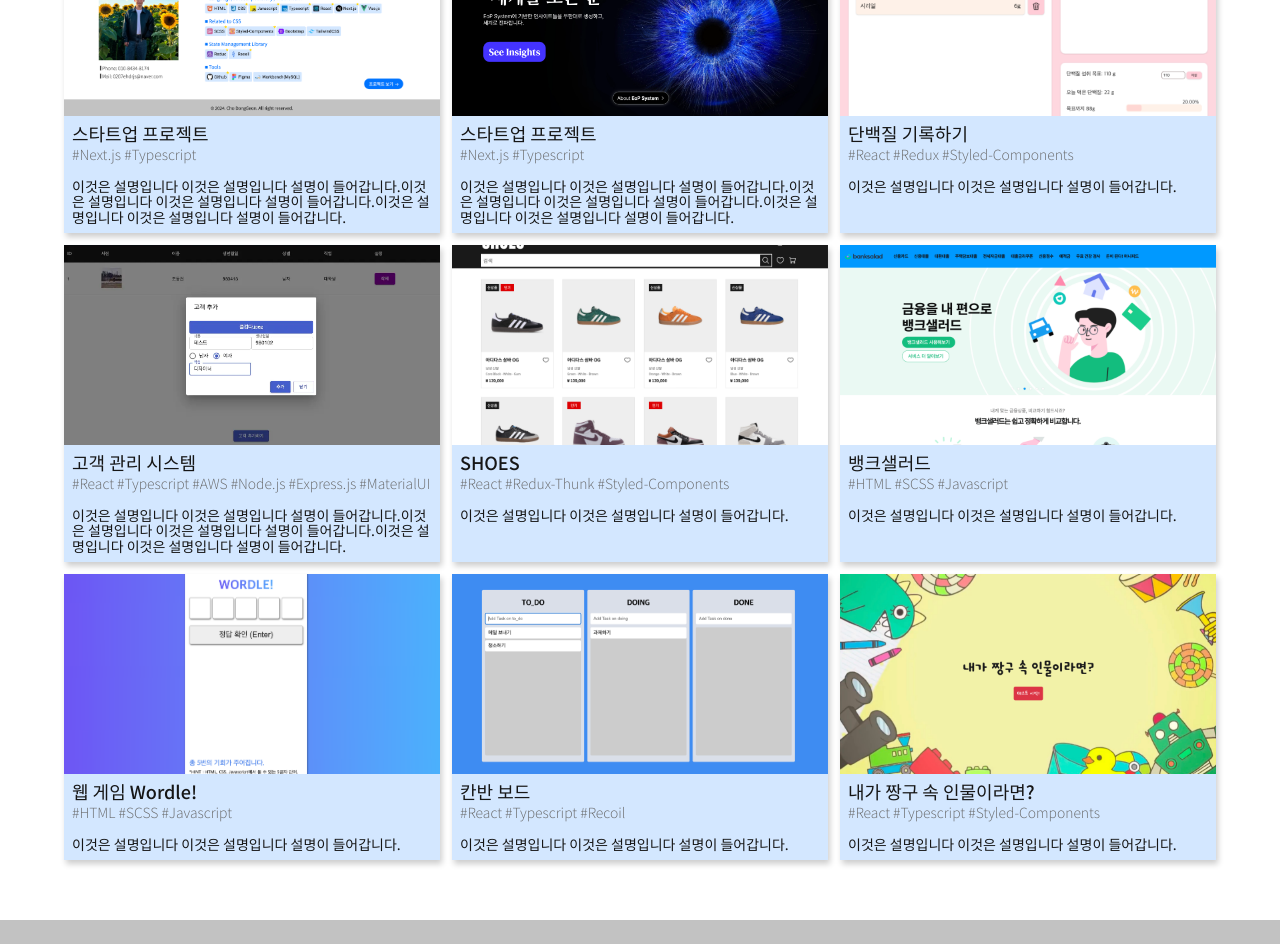
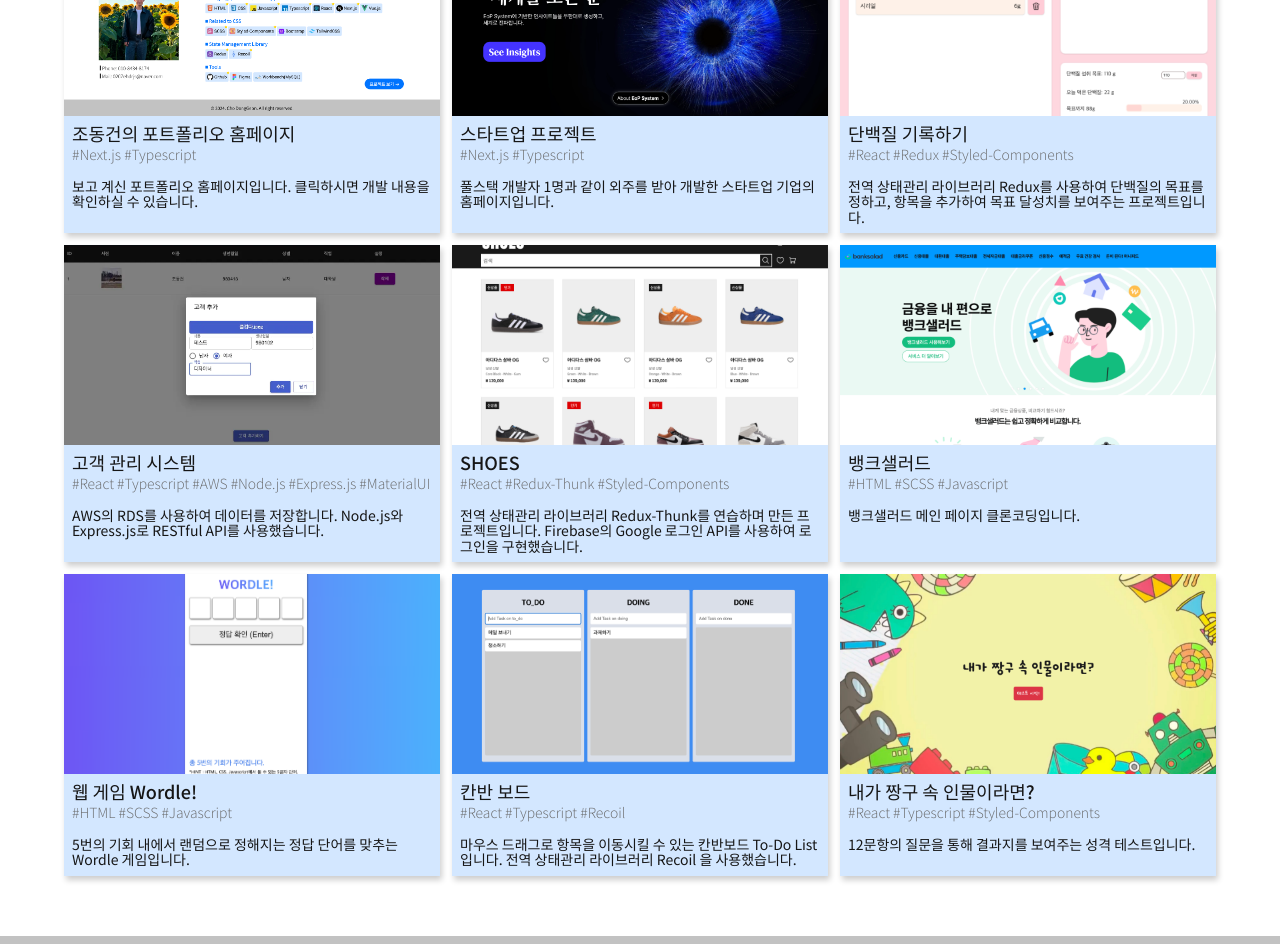
Before and after one commit to IPYURA/CDG-Portfolio-Next, a Next.js app: page /projects in a window 1280 px wide. Shown: the part 220-1164 px from the top of the page. Built offline with nearby package versions, Linux system fonts and the light colour scheme.

Commit message:
목업페이지, 데이터 제거

```diff
--- a/app/projects/page.tsx
+++ b/app/projects/page.tsx
@@ -12,9 +12,9 @@ const Projects = () => {
         <Link href={"/projects/myportfolio"} className={styles.link}>
           <ProjectCard
             image={tnData.portfolio}
-            title="스타트업 프로젝트"
+            title="조동건의 포트폴리오 홈페이지"
             stacks="#Next.js #Typescript"
-            description="이것은 설명입니다 이것은 설명입니다 설명이 들어갑니다.이것은 설명입니다 이것은 설명입니다 설명이 들어갑니다.이것은 설명입니다 이것은 설명입니다 설명이 들어갑니다."
+            description="보고 계신 포트폴리오 홈페이지입니다. 클릭하시면 개발 내용을 확인하실 수 있습니다."
           />
         </Link>
 
@@ -23,7 +23,7 @@ const Projects = () => {
             image={tnData.insight}
             title="스타트업 프로젝트"
             stacks="#Next.js #Typescript"
-            description="이것은 설명입니다 이것은 설명입니다 설명이 들어갑니다.이것은 설명입니다 이것은 설명입니다 설명이 들어갑니다.이것은 설명입니다 이것은 설명입니다 설명이 들어갑니다."
+            description="풀스택 개발자 1명과 같이 외주를 받아 개발한 스타트업 기업의 홈페이지입니다."
           />
         </Link>
 
@@ -32,7 +32,7 @@ const Projects = () => {
             image={tnData.protein}
             title="단백질 기록하기"
             stacks="#React #Redux #Styled-Components"
-            description="이것은 설명입니다 이것은 설명입니다 설명이 들어갑니다."
+            description="전역 상태관리 라이브러리 Redux를 사용하여 단백질의 목표를 정하고, 항목을 추가하여 목표 달성치를 보여주는 프로젝트입니다."
           />
         </Link>
 
@@ -41,7 +41,7 @@ const Projects = () => {
             image={tnData.customer}
             title="고객 관리 시스템"
             stacks="#React #Typescript #AWS #Node.js #Express.js #MaterialUI"
-            description="이것은 설명입니다 이것은 설명입니다 설명이 들어갑니다.이것은 설명입니다 이것은 설명입니다 설명이 들어갑니다.이것은 설명입니다 이것은 설명입니다 설명이 들어갑니다."
+            description="AWS의 RDS를 사용하여 데이터를 저장합니다. Node.js와 Express.js로 RESTful API를 사용했습니다."
           />
         </Link>
 
@@ -50,7 +50,7 @@ const Projects = () => {
             image={tnData.shoes}
             title="SHOES"
             stacks="#React #Redux-Thunk #Styled-Components"
-            description="이것은 설명입니다 이것은 설명입니다 설명이 들어갑니다."
+            description="전역 상태관리 라이브러리 Redux-Thunk를 연습하며 만든 프로젝트입니다. Firebase의 Google 로그인 API를 사용하여 로그인을 구현했습니다."
           />
         </Link>
 
@@ -59,7 +59,7 @@ const Projects = () => {
             image={tnData.banksalad}
             title="뱅크샐러드"
             stacks="#HTML #SCSS #Javascript"
-            description="이것은 설명입니다 이것은 설명입니다 설명이 들어갑니다."
+            description="뱅크샐러드 메인 페이지 클론코딩입니다."
           />
         </Link>
 
@@ -68,7 +68,7 @@ const Projects = () => {
             image={tnData.wordle}
             title="웹 게임 Wordle!"
             stacks="#HTML #SCSS #Javascript"
-            description="이것은 설명입니다 이것은 설명입니다 설명이 들어갑니다."
+            description="5번의 기회 내에서 랜덤으로 정해지는 정답 단어를 맞추는 Wordle 게임입니다."
           />
         </Link>
 
@@ -77,7 +77,7 @@ const Projects = () => {
             image={tnData.kanban}
             title="칸반 보드"
             stacks="#React #Typescript #Recoil"
-            description="이것은 설명입니다 이것은 설명입니다 설명이 들어갑니다."
+            description="마우스 드래그로 항목을 이동시킬 수 있는 칸반보드 To-Do List입니다. 전역 상태관리 라이브러리 Recoil 을 사용했습니다."
           />
         </Link>
 
@@ -86,7 +86,7 @@ const Projects = () => {
             image={tnData.zzanggu}
             title="내가 짱구 속 인물이라면?"
             stacks="#React #Typescript #Styled-Components"
-            description="이것은 설명입니다 이것은 설명입니다 설명이 들어갑니다."
+            description="12문항의 질문을 통해 결과지를 보여주는 성격 테스트입니다."
           />
         </Link>
       </div>
--- a/projectData.ts
+++ b/projectData.ts
@@ -1,10 +1,4 @@
 import { StaticImageData } from "next/image";
-import mock1 from "./public/images/mock/banksalad.jpg";
-import mock2 from "./public/images/mock/kanban.jpg";
-import mock3 from "./public/images/mock/nutrition.jpg";
-import mock4 from "./public/images/mock/shoes.jpg";
-import mock5 from "./public/images/mock/zzanggu.jpg";
-
 import insightTn from "./public/images/projects/insight-tn.png";
 import insight1 from "./public/images/projects/insight-1.jpg";
 import insight2 from "./public/images/projects/insight-2.jpg";
@@ -55,12 +49,6 @@ interface IData {
   sliderImg: StaticImageData[];
   title: string;
 }
-
-//목업 Data
-export const mockData: IData = {
-  sliderImg: [mock1, mock2, mock3, mock4, mock5],
-  title: "MOCKUP",
-};
 
 //썸네일 Data
 export const tnData: ImgNaming = {
```
Also changed, not shown: app/projects/example/page.tsx (deleted, +0 -74 lines), app/projects/myportfolio/page.tsx (renamed from app/projects/myportfoilio/page.tsx), public/images/projects/portfolio-1.png.
